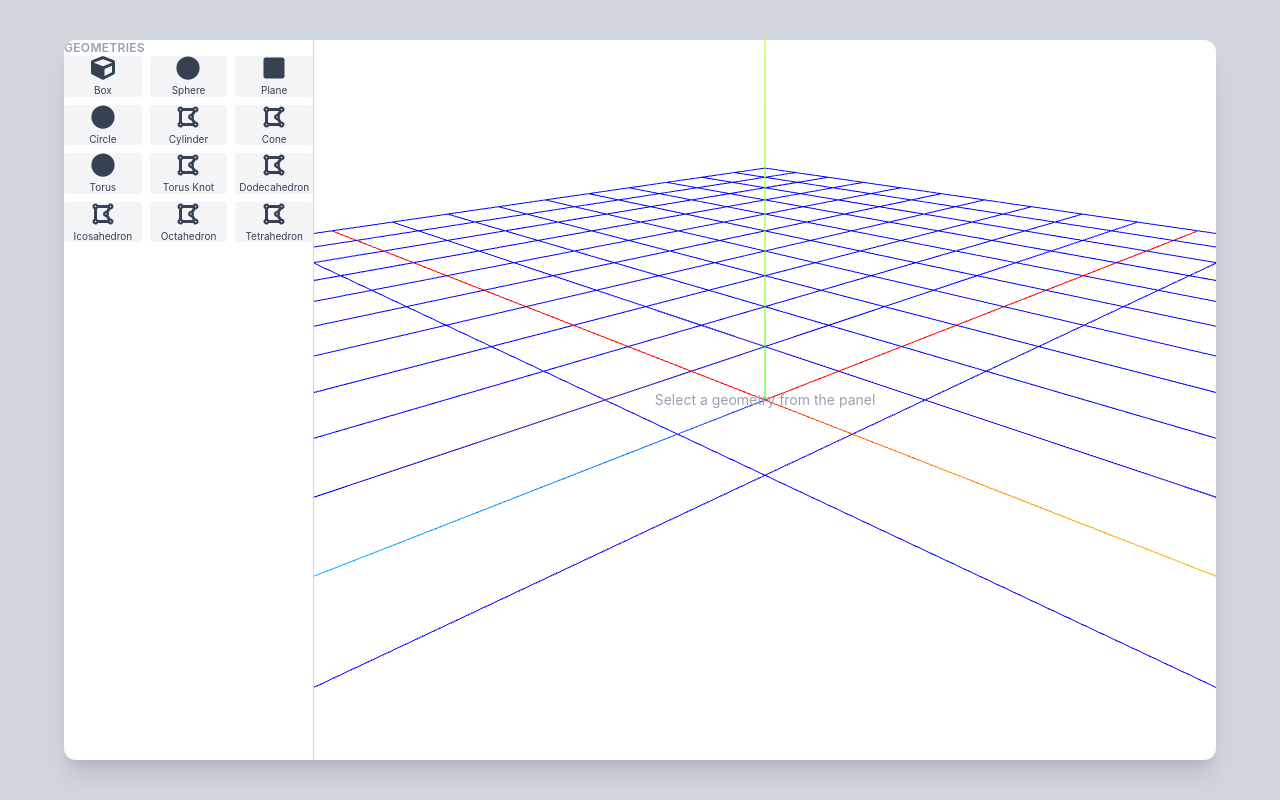
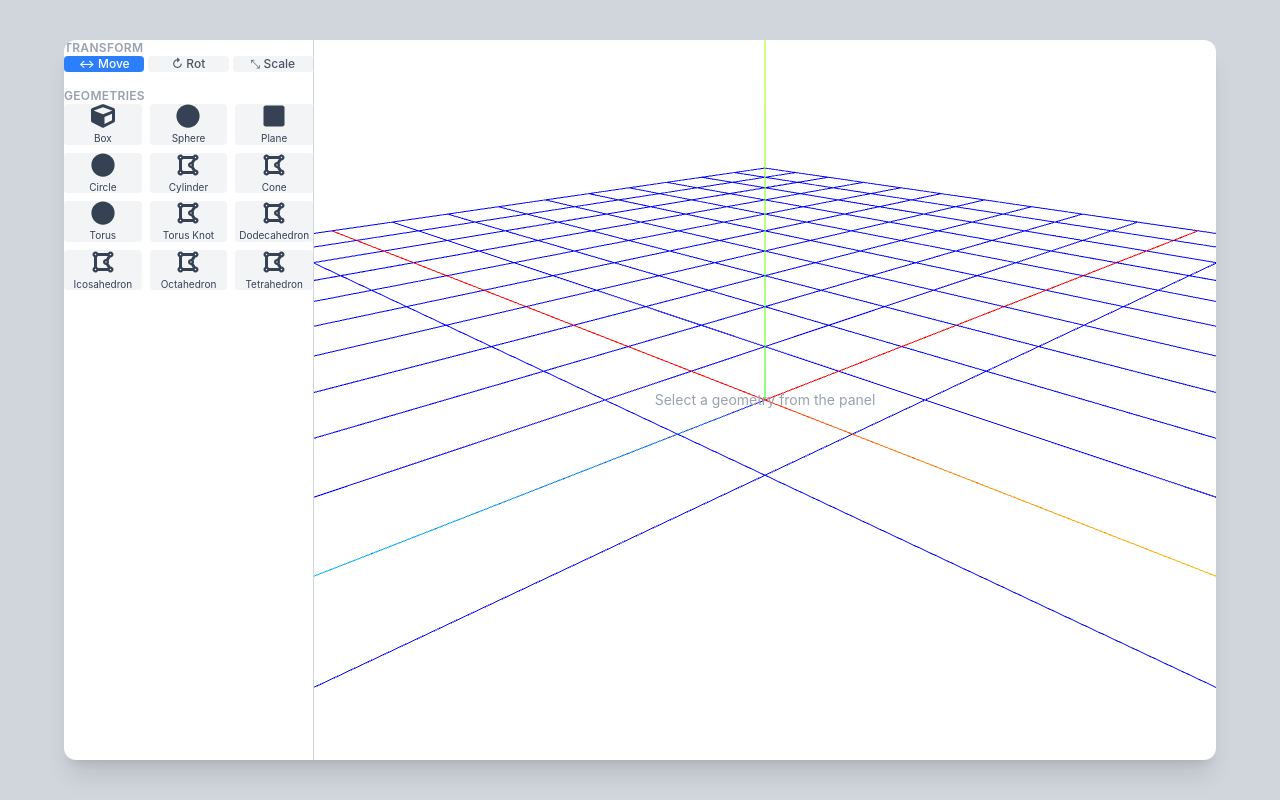
Before and after one commit to teja-kollimarla/r3f, a React (Vite) app in the folder whiteboard/: page / in a window 1280 px wide. Built offline with nearby package versions, Linux system fonts and the light colour scheme.

Commit message:
added the TransformControls

```diff
--- a/whiteboard/src/App.jsx
+++ b/whiteboard/src/App.jsx
@@ -7,13 +7,34 @@ import Shape from './components/geomentrics'
 
 function App() {
   const [selectedGeometry, setSelectedGeometry] = useState(null)
+  const [transformMode, setTransformMode] = useState('translate')
 
   return (
     <div className="w-full h-screen bg-gray-300 flex items-center justify-center">
       <div className="w-[90%] h-[90%] bg-white rounded-xl shadow-xl flex overflow-hidden">
 
+        {/* Sidebar */}
+        <div className="flex-[0_0_25%] min-w-[200px] max-w-[250px] border-r border-gray-300 p-3 overflow-y-auto overflow-x-hidden flex flex-col gap-4">
 
-        <div className="flex-[0_0_25%] min-w-[200px] max-w-[250px] border-r border-gray-300 p-3 overflow-y-auto overflow-x-hidden">
+          {/* Transform Mode Buttons */}
+          <div>
+            <p className="text-xs font-semibold text-gray-400 uppercase mb-2 tracking-wide">Transform</p>
+            <div className="flex gap-1">
+              {['translate', 'rotate', 'scale'].map((m) => (
+                <button
+                  key={m}
+                  onClick={() => setTransformMode(m)}
+                  className={`flex-1 text-xs py-1 px-1 rounded capitalize font-medium transition-colors
+                    ${transformMode === m ? 'bg-blue-500 text-white' : 'bg-gray-100 text-gray-600 hover:bg-gray-200'}`}
+                >
+                  {m === 'translate' ? '↔ Move' : m === 'rotate' ? '↻ Rot' : '⤡ Scale'}
+                </button>
+              ))}
+            </div>
+          </div>
+
+          {/* Geometry List */}
+          <div>
             <p className="text-xs font-semibold text-gray-400 uppercase mb-2 tracking-wide">Geometries</p>
             <div className="grid grid-cols-3 gap-2 w-full">
               {Object.entries(geometries).map(([key, item]) => {
@@ -36,22 +57,17 @@ function App() {
             </div>
           </div>
 
+        </div>
 
+        {/* Canvas */}
         <div className="flex-1 relative overflow-hidden">
-          <Canvas
-            camera={{
-              position: [5, 3, 5],
-              fov: 45,
-              near: 0.1,
-              far: 10000
-            }}
-          >
+          <Canvas camera={{ position: [5, 3, 5], fov: 45, near: 0.1, far: 10000 }}>
             <ambientLight intensity={0.5} />
             <directionalLight position={[10, 10, 5]} intensity={1} />
-            <OrbitControls minDistance={2} maxDistance={100} />
+            <OrbitControls makeDefault />
             <axesHelper args={[5]} />
             <gridHelper args={[20, 20, 'red', 'blue']} />
-            {selectedGeometry && <Shape type={selectedGeometry} />}
+            {selectedGeometry && <Shape type={selectedGeometry} mode={transformMode} />}
           </Canvas>
 
           {!selectedGeometry && (
--- a/whiteboard/src/components/geomentrics.jsx
+++ b/whiteboard/src/components/geomentrics.jsx
@@ -1,5 +1,6 @@
+import { useRef } from 'react'
+import { TransformControls } from '@react-three/drei'
 import { geometries } from '../lib/geometrics'
-// import { meshStandardMaterial } from 'three'
 
 const defaultArgs = {
   box: [1, 1, 1],
@@ -16,17 +17,20 @@ const defaultArgs = {
   tetrahedron: [1, 0],
 }
 
-function Shape({ type }) {
+function Shape({ type, mode }) {
+  const meshRef = useRef()
   const item = geometries[type]
   if (!item) return null
 
   const Geometry = item.geometry
 
   return (
-    <mesh>
-      <Geometry args={defaultArgs[type] || [1, 1, 1]} />
-      <meshStandardMaterial color="orange" />
-    </mesh>
+    <TransformControls object={meshRef} mode={mode}>
+      <mesh ref={meshRef}>
+        <Geometry args={defaultArgs[type] || [1, 1, 1]} />
+        <meshStandardMaterial color="orange" />
+      </mesh>
+    </TransformControls>
   )
 }
 
```
Lines whose indentation alone changed are shown as unchanged.
